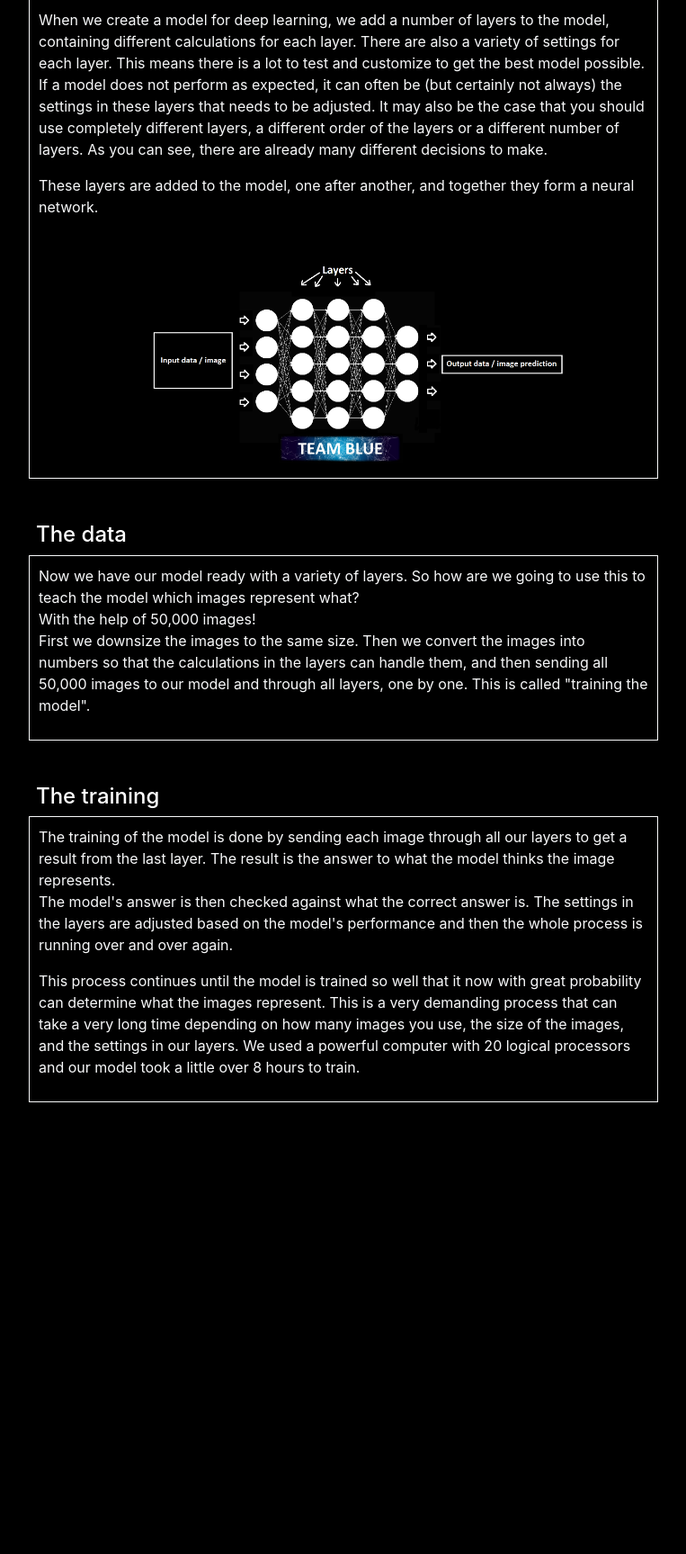
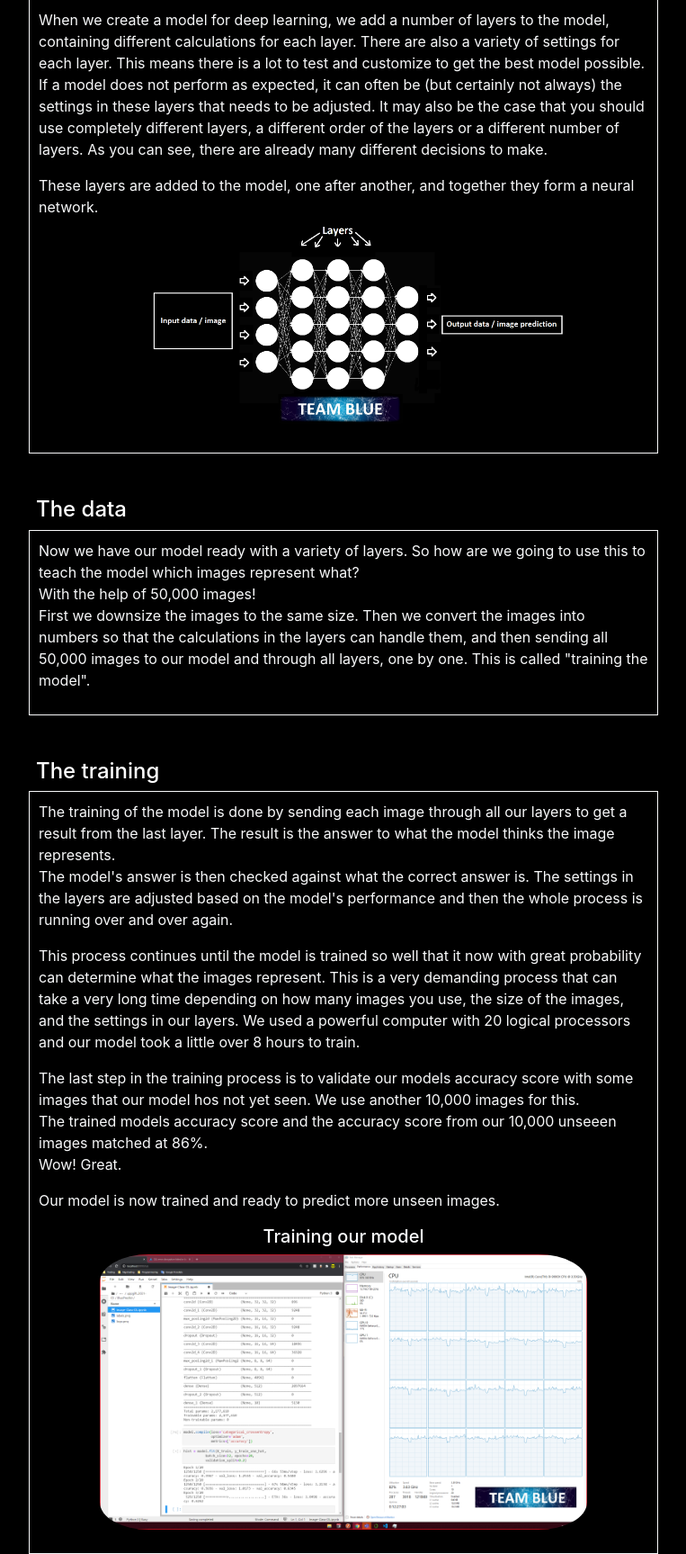
Before and after one commit to roxxuz/blue-ml-predict, a Flask app: template templates/how-it-was-done.html in a window 1280 px wide. Shown: the part 644-2371 px from the top of the page at 90% size, without its empty margins (258-1021 px from the left). Before the commit the page ends 1869 px from the top, so only its background shows below. Run offline with Flask 2, Linux system fonts and the light colour scheme; the template is opened without the code that fills it, so the values that code supplies are empty.

Commit message:
More text

```diff
--- a/static/stylesheets/style.css
+++ b/static/stylesheets/style.css
@@ -64,7 +64,7 @@ img {
   width: 300px;
 }
 
-#img-nn{
+#done-images{
   display: block;
   margin-left: auto;
   margin-right: auto;
--- a/templates/how-it-was-done.html
+++ b/templates/how-it-was-done.html
@@ -53,8 +53,9 @@
             </p>
             <p>
                 These layers are added to the model, one after another, and together they form a neural network.
+                <img id="done-images" src="../static/tb_neural_network.png" class="mt-1">
             </p>
-            <img id="img-nn" src="../static/tb_neural_network.png" class="mt-5">
+
         </section>
         <h4 class="mt-5 ml-2" style="text-align:left;">The data</h4>
         <section style="text-align:left; padding:10px;" class="text-light border border-light">
@@ -86,6 +87,19 @@
                 and the settings in our layers. We used a powerful computer
                 with 20 logical processors and our model took a little over 8 hours to train.
             </p>
+            <p>
+                The last step in the training process is to validate our models accuracy score
+                with some images that our model hos not yet seen.
+                We use another 10,000 images for this.<br>
+                The trained models accuracy score and the accuracy score from
+                our 10,000 unseeen images matched at 86%.<br>
+                Wow! Great.
+            </p>
+            <p>
+                Our model is now trained and ready to predict more unseen images.
+                <h5 style="text-align: center;">Training our model</h5>
+                <img id="done-images" src="../static/training.png" class="mt-1">
+            </p>
 
         </section>
 
```
Also changed, not shown: static/training.png (added).
